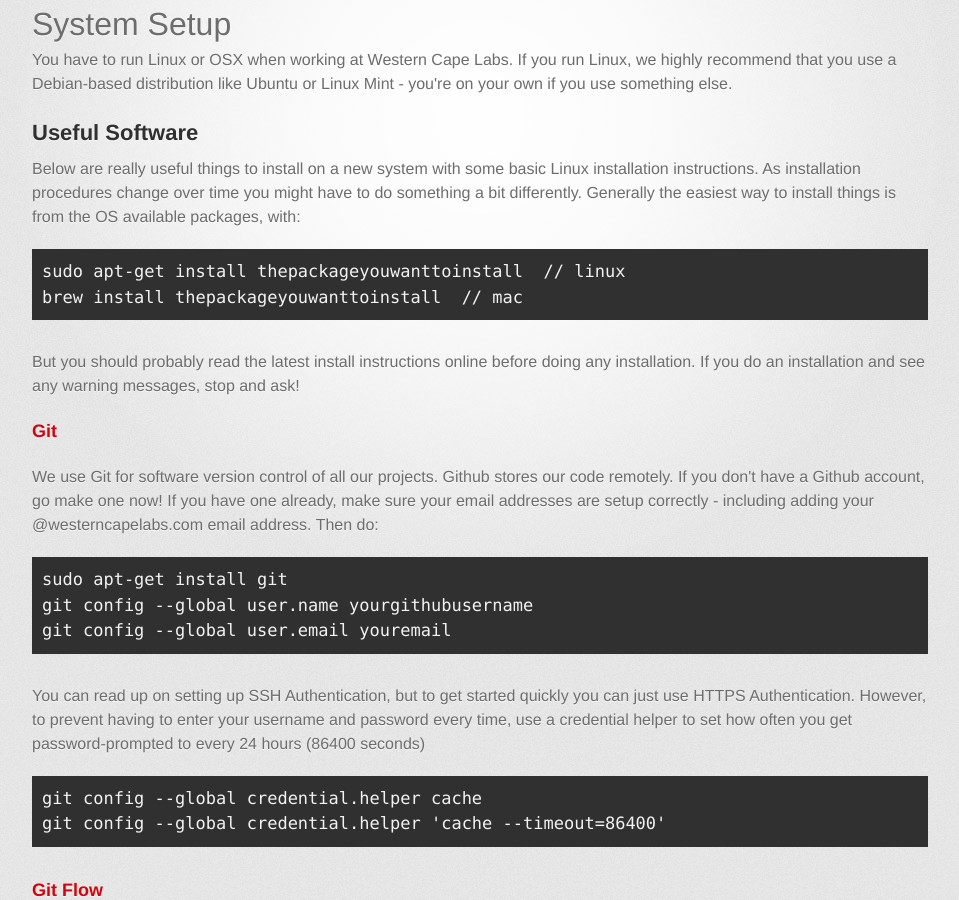
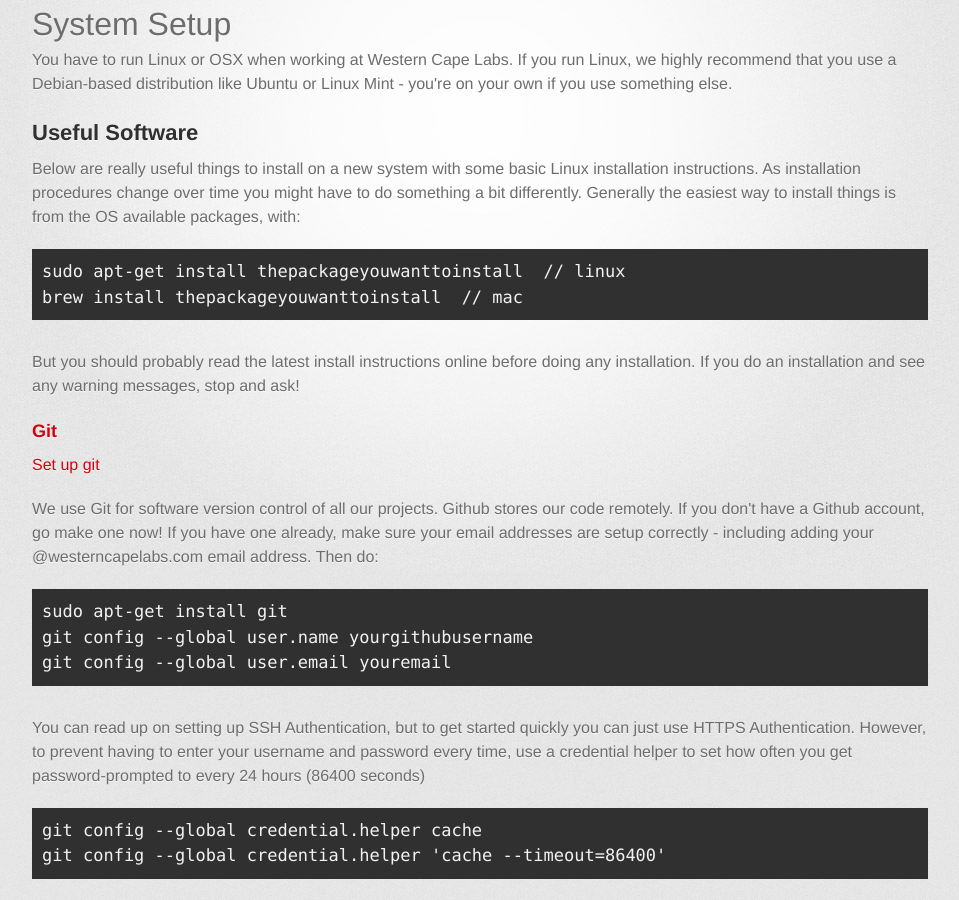
Before and after one commit to westerncapelabs/westerncapelabs.github.io, a Jekyll site: the page built from waysofworking/systemsetup.html, in a window 1280 px wide and 900 px high. Shown: the whole window, without its empty margins (160-1119 px from the left). Built offline with Jekyll 4.4.1, drawn with Linux system fonts in a browser that asks for light colours; some web fonts are replaced; Markdown is read by kramdown in place of the engine named in the settings.

Commit message:
add link text

```diff
--- a/waysofworking/systemsetup.html
+++ b/waysofworking/systemsetup.html
@@ -20,7 +20,7 @@
 
 
 <h3>Git</h3>
-    <p><a href="https://help.github.com/articles/set-up-git/"></a></p>
+    <p><a href="https://help.github.com/articles/set-up-git/">Set up git</a></p>
     <p>We use Git for software version control of all our projects. Github stores our code remotely. If you don't have a Github account, go make one now! If you have one already, make sure your email addresses are setup correctly - including adding your @westerncapelabs.com email address. Then do:</p>
 
 <pre><code>sudo apt-get install git
```
